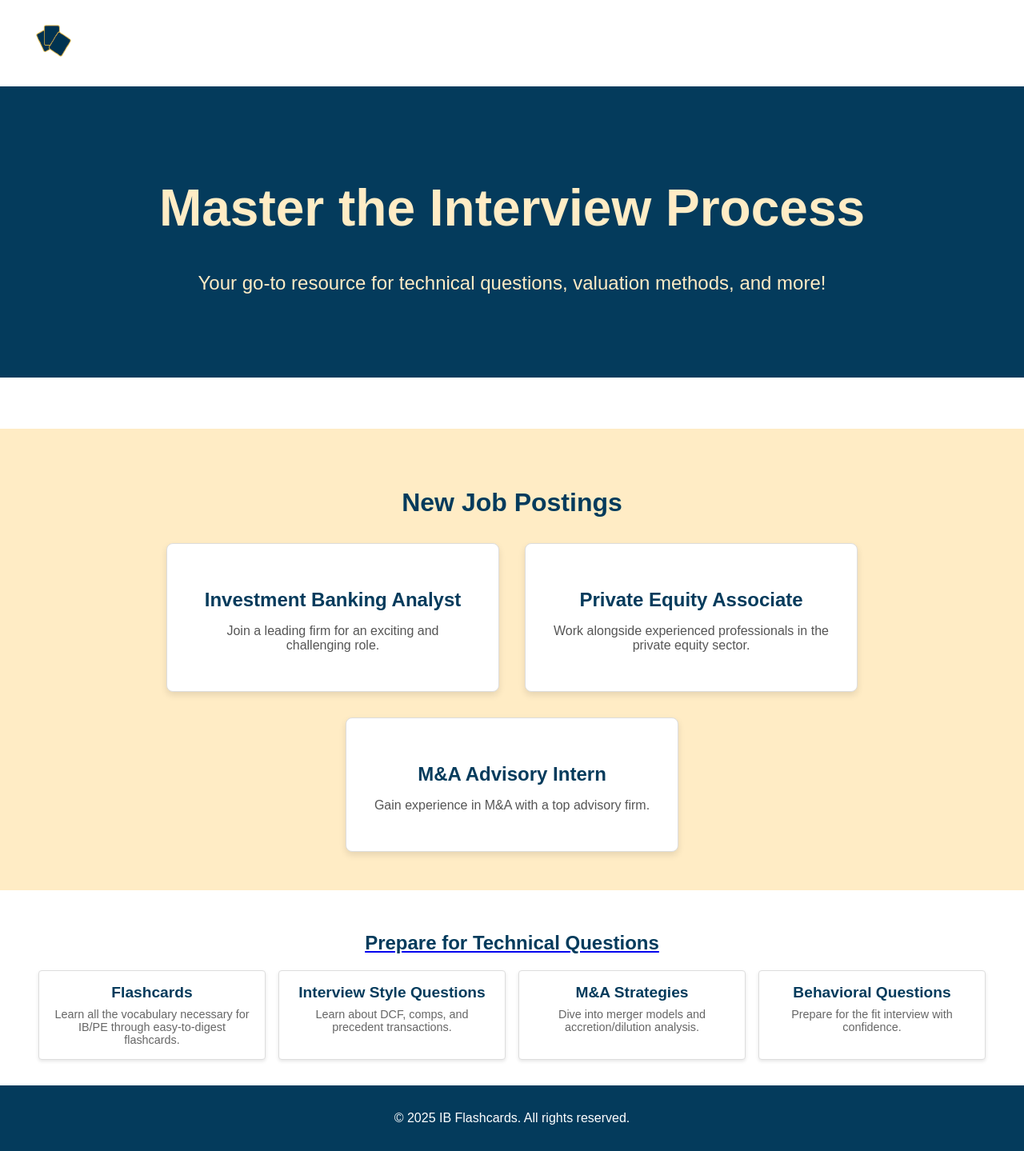
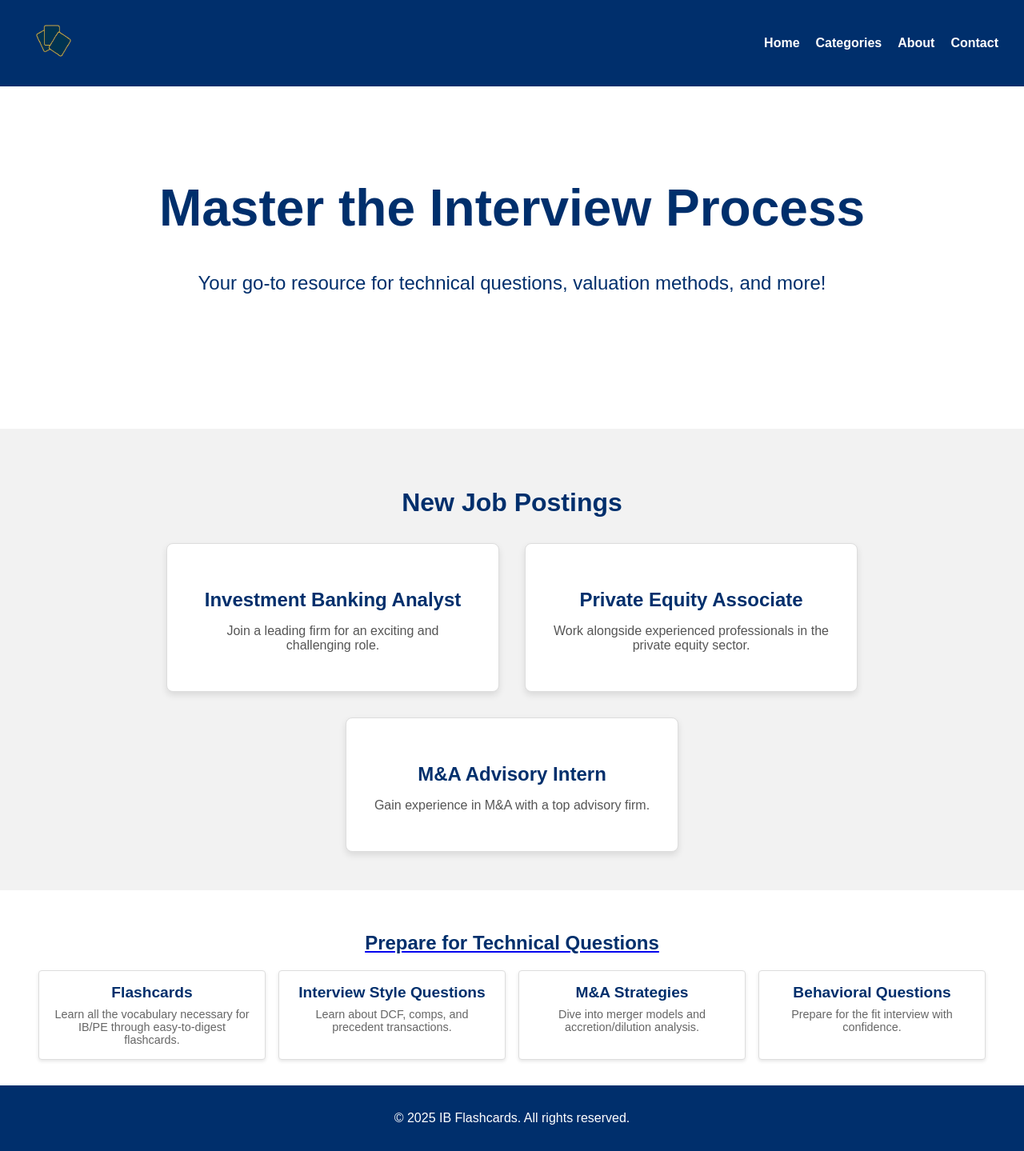
Before and after one commit to arnavs06/FlashFinance, a Flask app: page / in a window 1280 px wide. Shown: the whole page at 80% size. Run offline with Flask 3, Linux system fonts and the light colour scheme.

Commit message:
colors again

```diff
--- a/FlashFinance/static/landing.css
+++ b/FlashFinance/static/landing.css
@@ -2,7 +2,7 @@
   font-family: Arial, sans-serif;
   margin: 0;
   padding: 0;
-  color: rgb(4, 59, 92);
+  color: #333;
   opacity: 0;
   animation: fadeIn 0.5s forwards;
 }
@@ -17,8 +17,8 @@
 }
 
 header {
-  background-color: white;
-  color: rgb(4, 59, 92);
+  background-color: #002f6c;
+  color: white;
   padding: 1rem 2rem;
   display: flex;
   justify-content: space-between;
@@ -63,7 +63,7 @@
   display: none;
   position: absolute;
   background-color: white;
-  color: rgb(4, 59, 92);
+  color: #002f6c;
   top: 2rem;
   left: 0;
   border: 1px solid #ddd;
@@ -81,7 +81,7 @@
 }
 
 nav ul li ul li a {
-  color: rgb(4, 59, 92);
+  color: #002f6c;
   text-decoration: none;
 }
 
@@ -90,8 +90,8 @@
 }
 
 .hero {
-  background-color: rgb(4, 59, 92);
-  color: rgb(255, 236, 197);
+  background-color: #fff;
+  color: #002f6c;
   text-align: center;
   padding: 5rem 1rem;
   animation: fadeIn 1s forwards;
@@ -110,7 +110,7 @@
 }
 
 .new-job-postings {
-  background-color: rgb(255, 236, 197);
+  background-color: #f2f2f2;
   padding: 3rem 1rem;
   text-align: center;
   margin-top: 4rem;
@@ -118,7 +118,7 @@
 
 .new-job-postings h2 {
   font-size: 2rem;
-  color: rgb(4, 59, 92);
+  color: #002f6c;
 }
 
 .job-card-container {
@@ -130,7 +130,7 @@
 }
 
 .job-card {
-  background-color: white;
+  background-color: #fff;
   border: 1px solid #ddd;
   border-radius: 8px;
   padding: 2rem;
@@ -142,7 +142,7 @@
 
 .job-card h3 {
   font-size: 1.5rem;
-  color: rgb(4, 59, 92);
+  color: #002f6c;
   margin-bottom: 1rem;
 }
 
@@ -163,7 +163,7 @@
 }
 
 .content h2 {
-  color: rgb(4, 59, 92);
+  color: #002f6c;
 }
 
 .content .card-container {
@@ -187,7 +187,7 @@
 }
 
 .card h3 {
-  color: rgb(4, 59, 92);
+  color: #002f6c;
   margin: 0;
   font-size: 1.2rem;
 }
@@ -213,7 +213,7 @@
 }
 
 footer {
-  background-color: rgb(4, 59, 92);
+  background-color: #002f6c;
   color: white;
   padding: 1rem;
   text-align: center;
```
